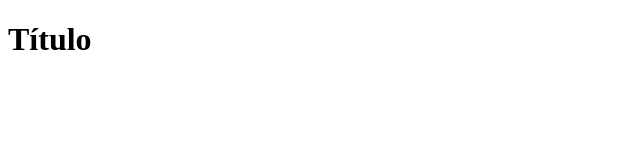
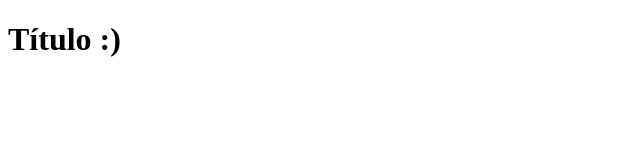
Before and after one commit to dnlPacheco/clone-tabnews, a Next.js app: page / in a window 1280 px wide. Shown: the top 160 px of the page, without its empty margins (0-640 px from the left). Built offline with nearby package versions, Linux system fonts and the light colour scheme.

Commit message:
modify title

```diff
--- a/pages/index.js
+++ b/pages/index.js
@@ -1,7 +1,8 @@
 
 function Home() {
     return(
-        <h1>Título</h1>
+        <h1>Título :)</h1>
+
     )
 }
 
```
